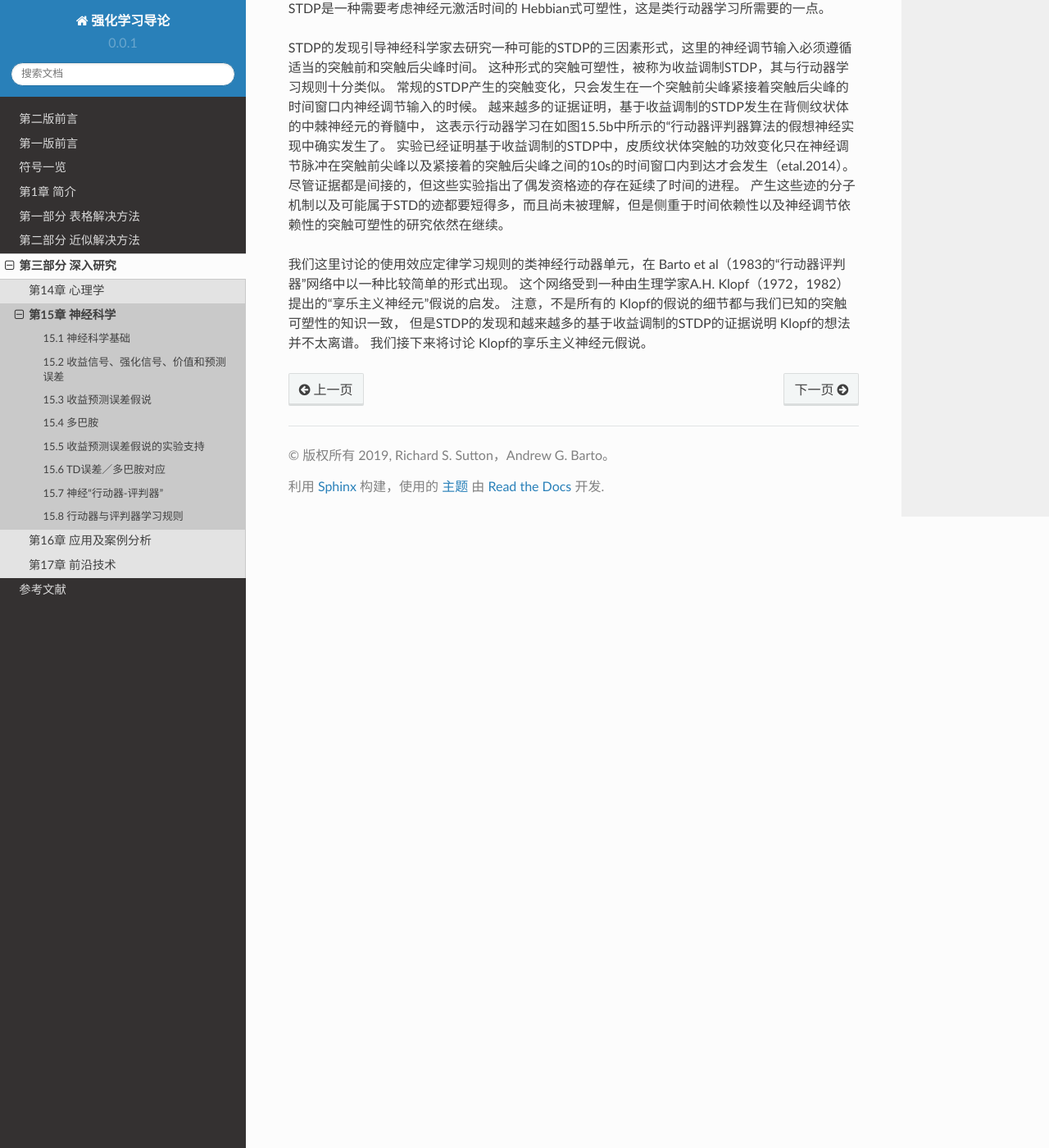
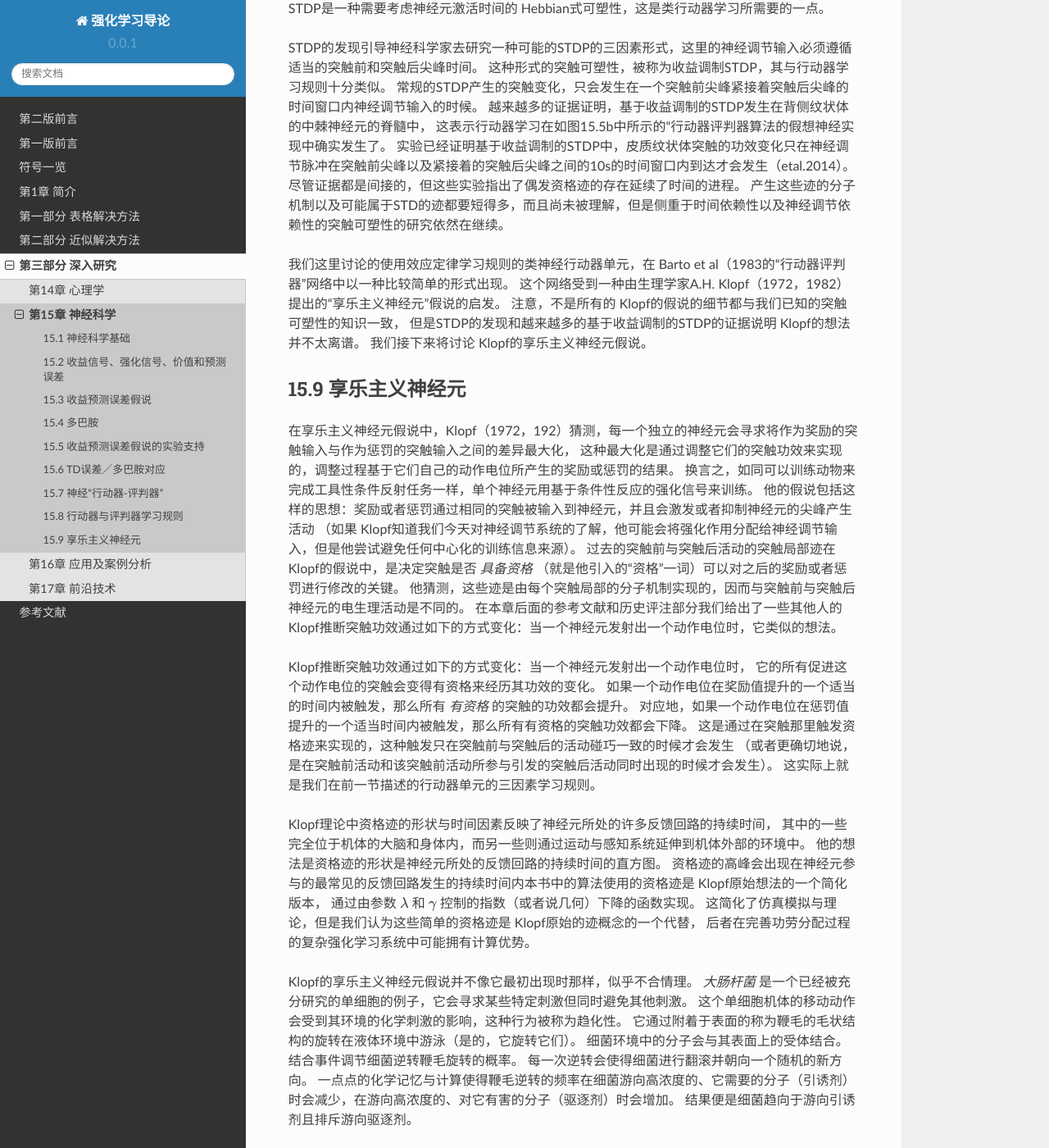
Before and after one commit to qiwihui/reinforcement-learning-an-introduction-chinese, a Sphinx documentation site: the page built from source/partIII/chapter15/neuroscience.rst, in a window 1280 px wide and 1400 px high, scrolled down 20126 px. Shown: the whole window at 82% size. Built offline with Sphinx 7.4.7 and the Read the Docs theme 2.0.0, drawn with Linux system fonts in a browser that asks for light colours; some of the changed text lies outside the part shown.

Commit message:
docs: 15.9 享乐主义神经元

```diff
--- a/source/partIII/chapter15/neuroscience.rst
+++ b/source/partIII/chapter15/neuroscience.rst
@@ -727,3 +727,54 @@ STDP的发现引导神经科学家去研究一种可能的STDP的三因素形式
 注意，不是所有的 Klopf的假说的细节都与我们已知的突触可塑性的知识一致，
 但是STDP的发现和越来越多的基于收益调制的STDP的证据说明 Klopf的想法并不太离谱。
 我们接下来将讨论 Klopf的享乐主义神经元假说。
+
+
+15.9 享乐主义神经元
+-----------------------
+
+在享乐主义神经元假说中，Klopf（1972，192）猜测，每一个独立的神经元会寻求将作为奖励的突触输入与作为惩罚的突触输入之间的差异最大化，
+这种最大化是通过调整它们的突触功效来实现的，调整过程基于它们自己的动作电位所产生的奖励或惩罚的结果。
+换言之，如同可以训练动物来完成工具性条件反射任务一样，单个神经元用基于条件性反应的强化信号来训练。
+他的假说包括这样的思想：奖励或者惩罚通过相同的突触被输入到神经元，并且会激发或者抑制神经元的尖峰产生活动
+（如果 Klopf知道我们今天对神经调节系统的了解，他可能会将强化作用分配给神经调节输入，但是他尝试避免任何中心化的训练信息来源）。
+过去的突触前与突触后活动的突触局部迹在 Klopf的假说中，是决定突触是否 *具备资格* （就是他引入的“资格”一词）可以对之后的奖励或者惩罚进行修改的关键。
+他猜测，这些迹是由每个突触局部的分子机制实现的，因而与突触前与突触后神经元的电生理活动是不同的。
+在本章后面的参考文献和历史评注部分我们给出了一些其他人的 Klopf推断突触功效通过如下的方式变化：当一个神经元发射出一个动作电位时，它类似的想法。
+
+Klopf推断突触功效通过如下的方式变化：当一个神经元发射出一个动作电位时，
+它的所有促进这个动作电位的突触会变得有资格来经历其功效的变化。
+如果一个动作电位在奖励值提升的一个适当的时间内被触发，那么所有 *有资格* 的突触的功效都会提升。
+对应地，如果一个动作电位在惩罚值提升的一个适当时间内被触发，那么所有有资格的突触功效都会下降。
+这是通过在突触那里触发资格迹来实现的，这种触发只在突触前与突触后的活动碰巧一致的时候才会发生
+（或者更确切地说，是在突触前活动和该突触前活动所参与引发的突触后活动同时出现的时候才会发生）。
+这实际上就是我们在前一节描述的行动器单元的三因素学习规则。
+
+Klopf理论中资格迹的形状与时间因素反映了神经元所处的许多反馈回路的持续时间，
+其中的一些完全位于机体的大脑和身体内，而另一些则通过运动与感知系统延伸到机体外部的环境中。
+他的想法是资格迹的形状是神经元所处的反馈回路的持续时间的直方图。
+资格迹的高峰会出现在神经元参与的最常见的反馈回路发生的持续时间内本书中的算法使用的资格迹是 Klopf原始想法的一个简化版本，
+通过由参数 :math:`\lambda` 和 :math:`\gamma` 控制的指数（或者说几何）下降的函数实现。
+这简化了仿真模拟与理论，但是我们认为这些简单的资格迹是 Klopf原始的迹概念的一个代替，
+后者在完善功劳分配过程的复杂强化学习系统中可能拥有计算优势。
+
+Klopf的享乐主义神经元假说并不像它最初出现时那样，似乎不合情理。
+*大肠杆菌* 是一个已经被充分研究的单细胞的例子，它会寻求某些特定刺激但同时避免其他刺激。
+这个单细胞机体的移动动作会受到其环境的化学刺激的影响，这种行为被称为趋化性。
+它通过附着于表面的称为鞭毛的毛状结构的旋转在液体环境中游泳（是的，它旋转它们）。
+细菌环境中的分子会与其表面上的受体结合。结合事件调节细菌逆转鞭毛旋转的概率。
+每一次逆转会使得细菌进行翻滚并朝向一个随机的新方向。
+一点点的化学记忆与计算使得鞭毛逆转的频率在细菌游向高浓度的、它需要的分子（引诱剂）时会减少，在游向高浓度的、对它有害的分子（驱逐剂）时会增加。
+结果便是细菌趋向于游向引诱剂且排斥游向驱逐剂。
+
+刚刚描述的趋化行为被称为调转运动。这是一种试错行为，尽管可能这并不涉及学习：
+细菌需要一点点短期记忆来检测分子浓度的梯度，但是很有可能是它并不保有长期记忆。
+人工智能先驱奥利弗·塞尔弗里奇称这个策略为“跑动与旋转”，指出其实用的基本的适应性策略：
+“如果事情变好则保持同样的方式，否则四处游走”（Selfridge，1978，1984）。
+同样，可以想象一个神经元在其嵌入的反馈回路的复杂集合组成的媒介中“游泳”（当然不是字面意思），尝试获取一种输入信号并避免其他的。
+然而，与细菌不同，神经元的突触强度保持了之前试错行为的信息。如果这种对神经元（或是一类神经元）的看法是可信的，
+那么这个神经元与环境交互的整个闭环性质对于理解其行为是十分重要的，其中神经元的环境由其余的动物以及所交互的环境组成。
+
+Klopf的享乐主义神经元假说超出了单个神经元是强化学习智能体的观点。
+他认为智能的许多方面可以被理解为是具有自私享乐主义的神经元群体的集体行为的结果，
+这些神经元在构成动物神经系统的巨大的社会和经济系中相互作用。
+无论这个观点对神经系统是否有用，强化学习智能体的集体行为对神经科学是有影响的。接下来我们讨论这个问题。
```
